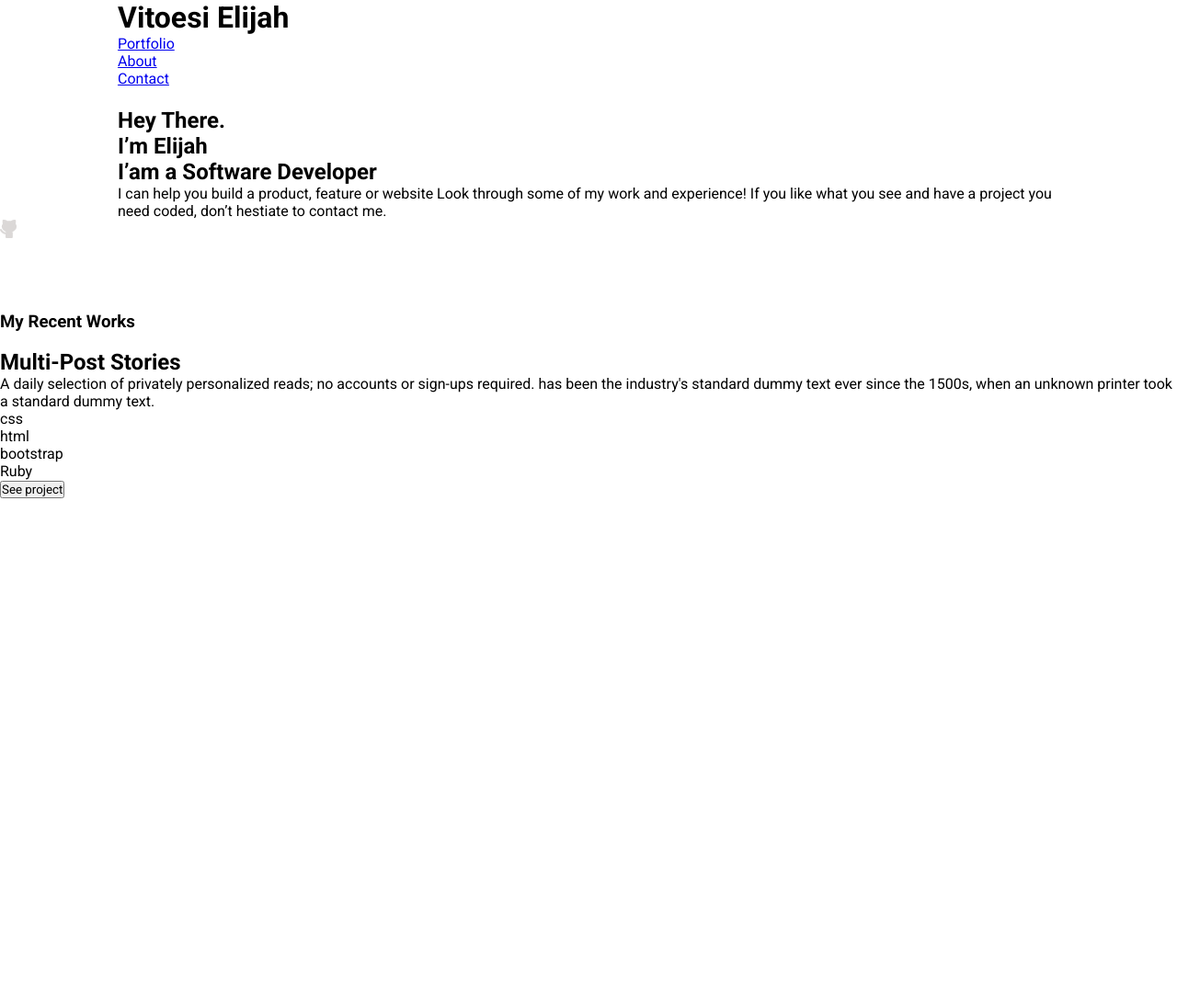
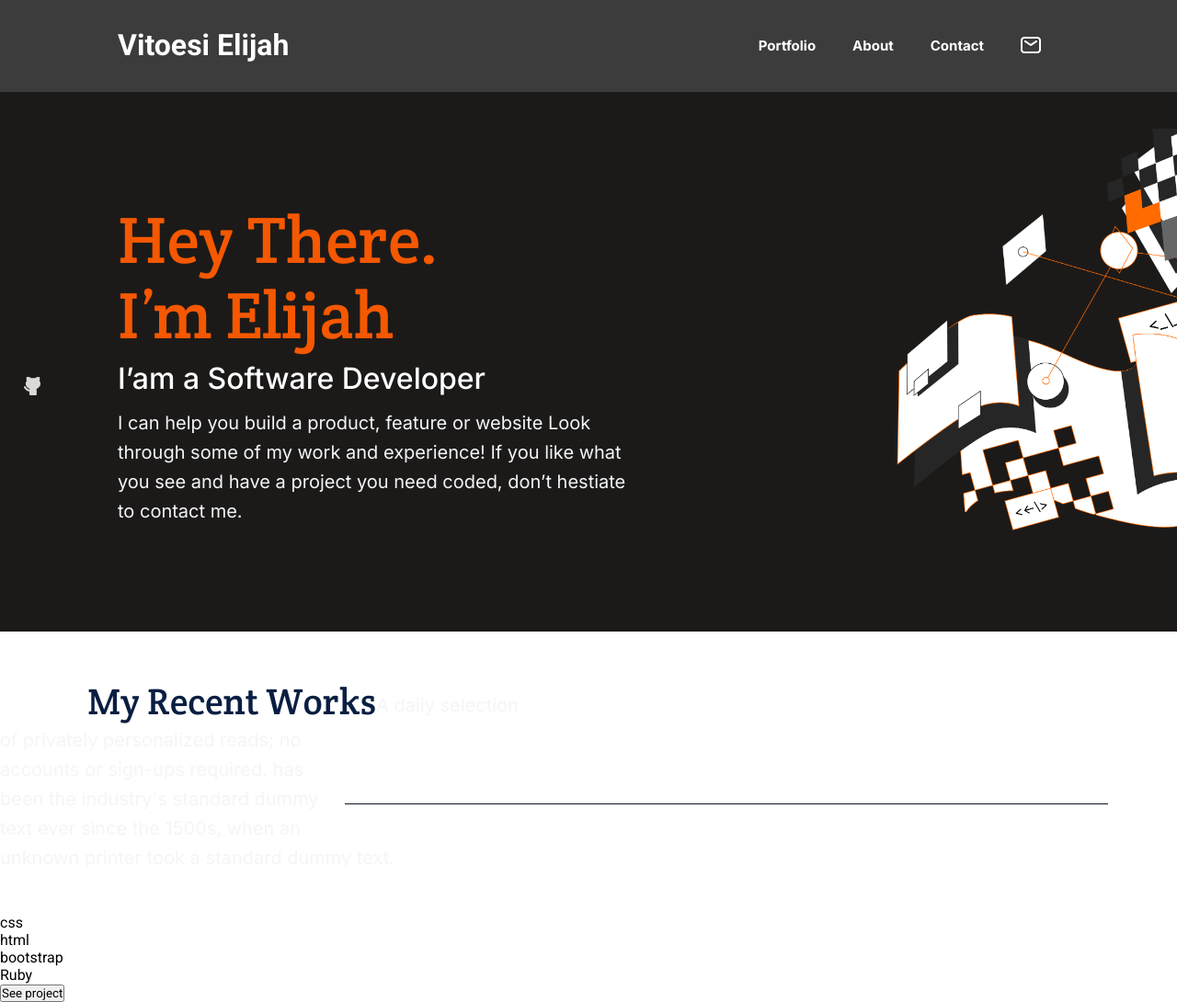
Before and after one commit to Ellyboi/Portfolio, a website: page index.html in a window 1280 px wide. Shown: the whole page at 92% size. Before the commit the page ends 800 px from the top, so only its background shows below. Drawn offline with Linux system fonts and the light colour scheme.

Commit message:
Update css file

```diff
--- a/index.html
+++ b/index.html
@@ -49,9 +49,8 @@
  <section class="workcards">
   <article class="workcard">
     <h1 class="recent">My Recent Works</h1>
+
     <div class="bar"><div id="bar"></div></div>
-
-    <img src="img/Img Placeholder.png" alt="">
     <div>
     <h2 class="stories"> Multi-Post Stories</h2>
     <p class="paragraph">A daily selection of privately personalized reads; no accounts or sign-ups required. has been the industry's standard dummy text ever since the 1500s, when an unknown printer took a standard dummy text.</p>
--- a/style.css
+++ b/style.css
@@ -1,3 +1,5 @@
+/* stylelint-disable comment-whitespace-inside */
+/* stylelint-disable indentation */
 * {
   margin: 0;
   padding: 0;
@@ -9,3 +11,152 @@
   margin: auto;
   overflow: hidden;
 }
+
+/* Header **/
+header {
+  min-height: 70px;
+  padding-top: 30px;
+  background: #3c3c3c;
+  color: #fff;
+}
+
+header a {
+  color: #fff;
+  text-decoration: none;
+  width: 63px;
+  font-family: 'Inter', sans-serif;
+  font-style: normal;
+  font-weight: 600;
+  font-size: 15px;
+  line-height: 20px;
+}
+
+header li {
+  float: left;
+  display: inline;
+  padding: 0 20px 0 20px;
+}
+
+header #branding {
+  float: left;
+}
+
+header #branding h1 {
+  margin: 0;
+}
+
+header nav {
+  float: right;
+  margin-top: 10px;
+}
+
+#showcase {
+  background-color: #1c1a19;
+  background-image: url(./img/Illustration-header@2x.png);
+  background-repeat: no-repeat;
+  background-position-y: 50%;
+  background-position-x: 100%;
+  background-size: 30%;
+}
+
+.name {
+  width: 566px;
+  height: 160px;
+  font-family: 'Crete Round', sans-serif;
+  font-style: normal;
+  font-weight: 400;
+  font-size: 72px;
+  line-height: 82px;
+  color: #f55800;
+  padding-top: 120px;
+}
+
+h2 {
+  width: 566px;
+  height: 24px;
+  font-family: 'Inter', sans-serif;
+  font-style: normal;
+  font-weight: 500;
+  font-size: 32px;
+  line-height: 44px;
+  display: flex;
+  align-items: center;
+  color: #fff;
+  padding-top: 20px;
+}
+
+p {
+  width: 566px;
+  height: 123px;
+  font-family: 'Inter', sans-serif;
+  font-style: normal;
+  font-weight: 400;
+  font-size: 20px;
+  line-height: 32px;
+  color: #f4f5f7;
+  padding-top: 20px;
+  padding-bottom: 120px;
+}
+
+.media-icon ul {
+  position: absolute;
+  top: 60%;
+  transform: translateY(-50%);
+  padding: 0.5rem;
+}
+
+ .vector1 {
+  padding-left: 18px;
+  padding-bottom: 15px;
+ }
+
+ .vector2 {
+  padding-left: 15px;
+  padding-bottom: 15px;
+ }
+
+ .vector3 {
+  padding-left: 15px;
+  padding-bottom: 10px;
+ }
+
+ .vector4 {
+  padding-left: 5px;
+ }
+
+ .vector5 {
+  padding-left: 5px;
+ }
+
+ /**Showcase**/
+ .recent {
+  width: auto;
+  height: 52px;
+  font-family: 'Crete Round', sans-serif;
+  font-style: normal;
+  font-weight: 400;
+  font-size: 40px;
+  line-height: 52px;
+  display: flex;
+  color: #091e42;
+  padding-left: 95px;
+  padding-top: 50px;
+  float: left;
+ }
+
+ .bar {
+  width: 830px;
+  height: 25px;
+  display: flex;
+  float: right;
+  padding: auto;
+  padding-top: 85px;
+  padding-right: 75px;
+}
+
+#bar {
+  width: 830px;
+  height: 1px;
+  margin: 0 auto;
+  background: #0d151e;
+}
```
